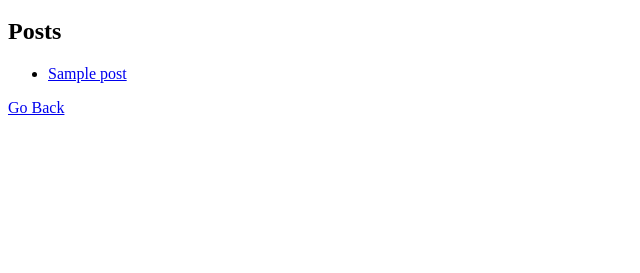
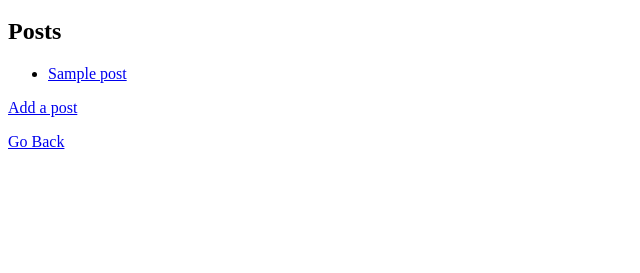
Before and after one commit to nataliecc1701/Lesson-24-pt-1, a Flask app: page /users/1 in a window 1280 px wide. Shown: the part 527-800 px from the top of the page, without its empty margins (0-640 px from the left). Run offline with Flask 3, Linux system fonts and the light colour scheme; tables that the repository leaves empty hold one stand-in row (values such as "Sample post"); grey boxes marked "Sample" are stand-in pictures.

Commit message:
added create post link and route

```diff
--- a/app.py
+++ b/app.py
@@ -63,3 +63,9 @@ def update_user(user_id):
     db.session.commit()
 
     return redirect(f"/users/{user.id}")
+
+@app.route("/users/<user_id>/posts/new")
+def show_post_form(user_id):
+    user = User.query.get_or_404(user_id)
+
+    return render_template("add-post.html")
--- a/templates/details.html
+++ b/templates/details.html
@@ -20,5 +20,6 @@
         <li><a href="/posts/{{post.id}}">{{post.title}}</a></li>
         {% endfor %}
     </ul>
+    <p><a href="/users/{{user.id}}/posts/new">Add a post</a></p>
     <p><a href="/">Go Back</a></p>
 {% endblock %}
```
